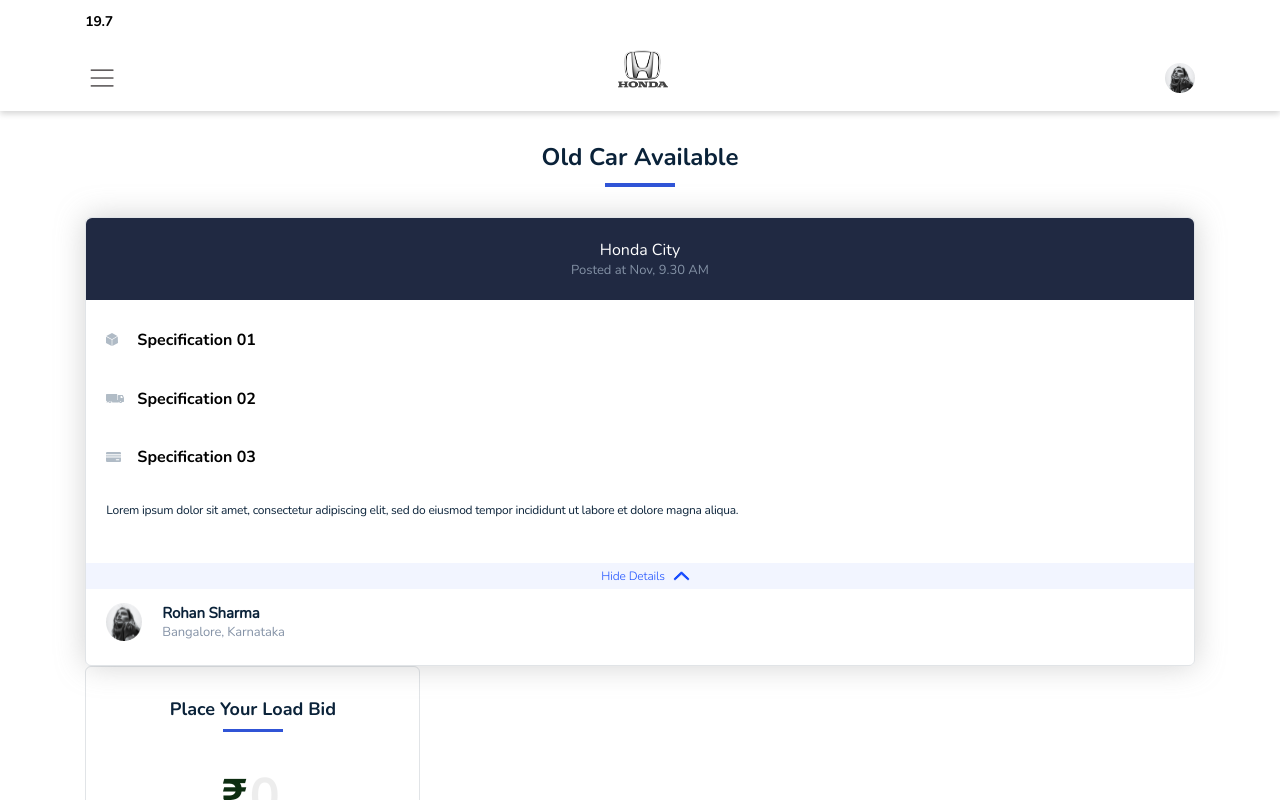
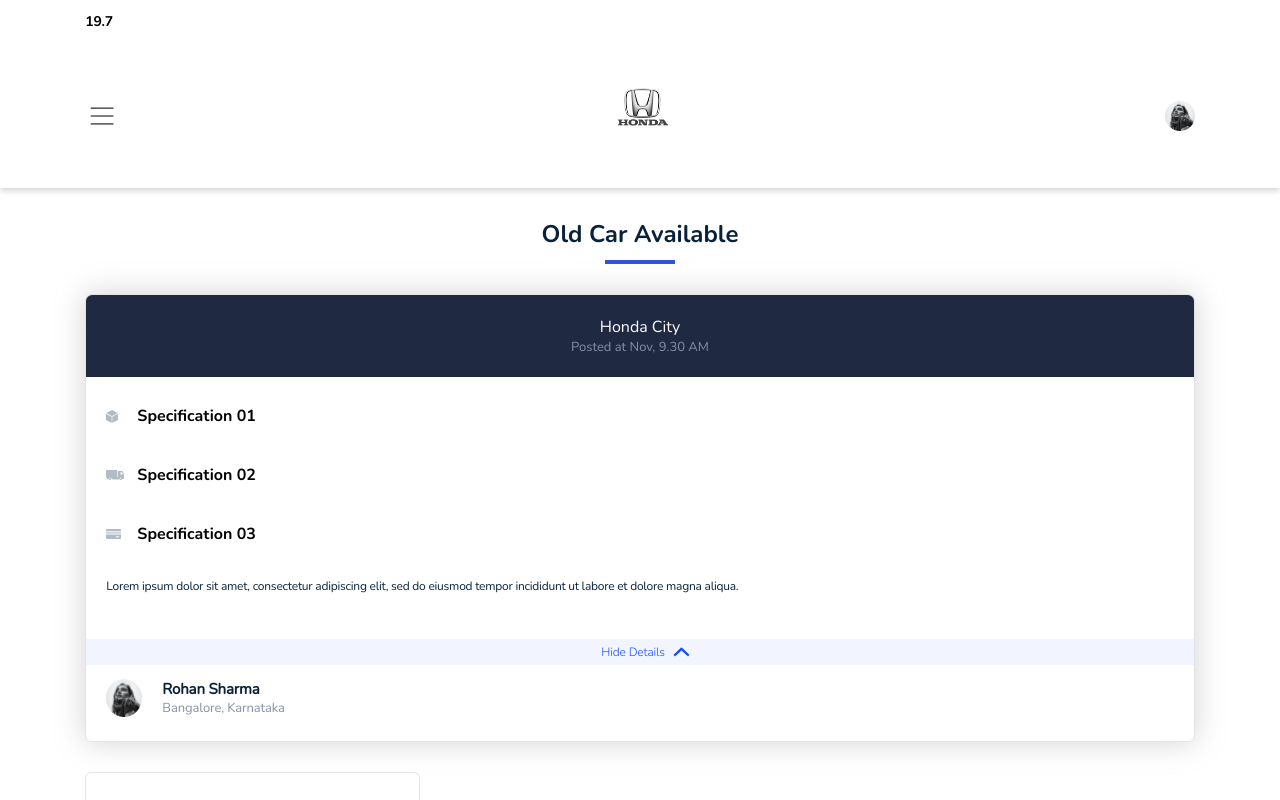
Before and after one commit to MaheshaBhat/bid-app, a React (Create React App) app: page / in a window 1280 px wide. Shown: the top 800 px of the page. Built offline with nearby package versions, Linux system fonts and the light colour scheme.

Commit message:
fixing edit box

```diff
--- a/src/App.scss
+++ b/src/App.scss
@@ -31,7 +31,14 @@
     height: 88.2%;
     width: 100%;
     box-sizing: border-box;
+    overflow-y: scroll;
+    scrollbar-width: none;
+    -ms-overflow-style: none;
   }
+  .app-body::-webkit-scrollbar {
+    display: none;
+  }
+
 }
 div {
   box-sizing: border-box;
--- a/src/App.tsx
+++ b/src/App.tsx
@@ -33,7 +33,11 @@
             title={"Old Car Available"}
             barStyle={{ backgroundColor: "#3054D6" }}
           />
-          <Card title={"Honda City"} subTitle={"Posted at Nov, 9.30 AM"}>
+          <Card
+            title={"Honda City"}
+            subTitle={"Posted at Nov, 9.30 AM"}
+            cardStyle={{ marginBottom: "30px" }}
+          >
             <CardDetail />
           </Card>
           <BidForm />
--- a/src/components/EditText/index.scss
+++ b/src/components/EditText/index.scss
@@ -16,17 +16,30 @@
     font-family: Nunito-bold;
     opacity: 1;
     position: absolute;
+    left: 14px;
+    outline: none;
+    height: 30px;
+    line-height: 30px;
+    top: 0;
+    bottom: 0;
+    margin: auto;
   }
 
   input {
     width: 90%;
-    height: 90%;
+    height: 30px;
+    top: 0;
+    bottom: 0;
+    margin: auto;
     outline: none;
     border: 0px solid;
     caret-color: rgba(48, 84, 214, 1);
     font-size: 14px;
+    position: absolute;
+    left: 14px;
+    font-family: Nunito-bold;
+    z-index: 1;
   }
-
   input:focus + span,
   input:not(:placeholder-shown) + span {
     opacity: 1;
@@ -34,6 +47,9 @@
     background-color: white;
     font-size: 12px;
     color: rgba(48, 84, 214, 1);
+    padding-left: 14px;
+    padding-right: 14px;
+    align-items: center;
   }
 
   input:not(:focus) + span {
@@ -49,17 +65,8 @@
     -moz-appearance: textfield;
   }
 
-  //   /* For IE Browsers*/
-  //   input:focus + span,
-  //   input:not(:-ms-input-placeholder) + span {
-  //     opacity: 1;
-  //     transform: scale(0.75) translateY(-100%) translateX(-30px);
-  //   }
-
   span {
     font-size: 14px;
-    padding-left: 14px;
-    padding-right: 14px;
     margin-left: 14px;
     margin-right: 14px;
     pointer-events: none;
@@ -70,11 +77,15 @@
     transition-timing-function: ease;
     transition-timing-function: cubic-bezier(0.25, 0.1, 0.25, 1);
     opacity: 0.5;
+    z-index: 2;
+    display: flex;
+    height: 18px;
+  }
+  .suffix + span{
+    box-sizing: border-box;
+    left: 54px;
   }
 }
-// .edit-text-container:first-child {
-//   margin-top: 32px;
-// }
 
 .edit-text-container:focus-within {
   border: 1px solid rgba(48, 84, 214, 1);
@@ -84,15 +95,7 @@
   }
   .suffix + input {
     box-sizing: border-box;
-    padding-left: 40px;
+    left: 54px;
+    width:80%
   }
 }
-
-// input:focus + span,
-// input:not(:placeholder-shown) + span {
-//   opacity: 1;
-//   transform: scale(0.85) translateY(-65%) translateX(-20px);
-//   background-color: white;
-//   font-size: 12px;
-//   color: rgba(48, 84, 214, 1);
-// }
--- a/src/components/card/index.tsx
+++ b/src/components/card/index.tsx
@@ -1,4 +1,4 @@
-import React, { FunctionComponent } from "react";
+import React, { FunctionComponent, CSSProperties } from "react";
 import { scale } from "../../constants";
 
 import "./index.scss";
@@ -6,14 +6,17 @@
 interface Props {
   title: string;
   subTitle: string;
+  cardStyle: CSSProperties;
 }
 
-const Card: FunctionComponent<Props> = ({ title, subTitle, children }) => {
+const Card: FunctionComponent<Props> = ({
+  title,
+  subTitle,
+  children,
+  cardStyle,
+}) => {
   return (
-    <div
-      className="card-container"
-      //style={{ height: `${Math.max(scale * 0.34, 296)}px` }}
-    >
+    <div className="card-container" style={cardStyle}>
       <div className="card-header">
         <div className="title">{title}</div>
         <div className="sub-title">{subTitle}</div>
```
